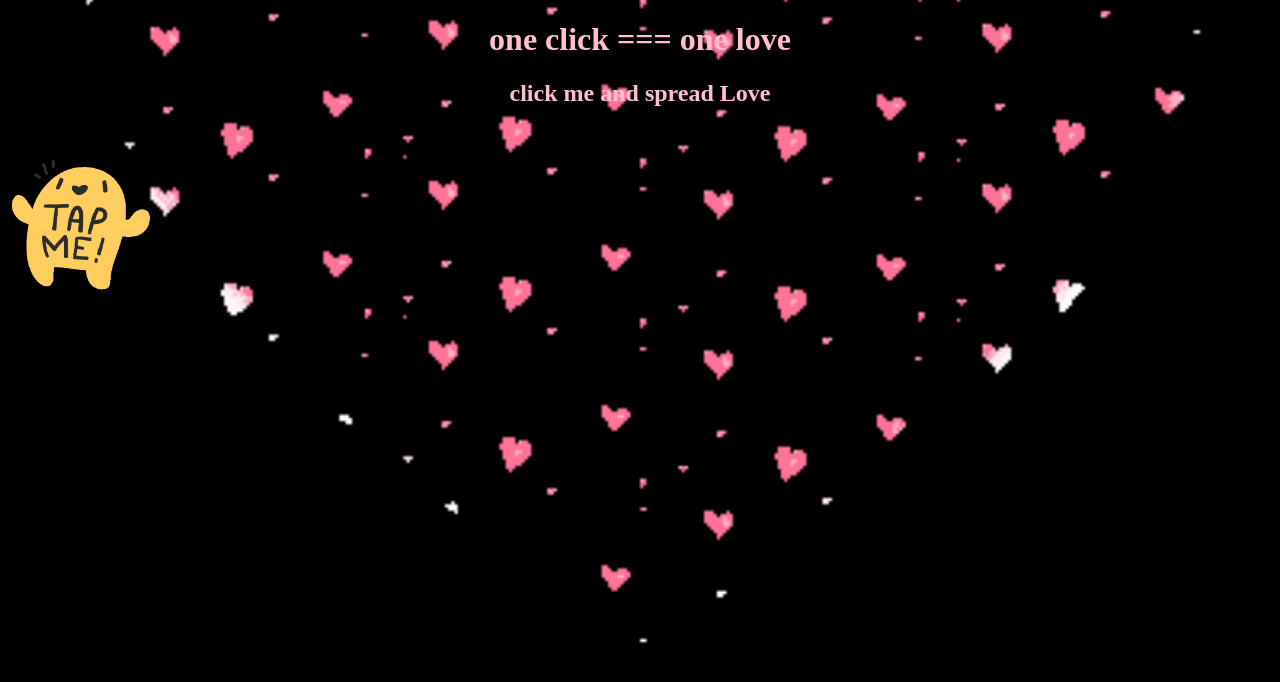
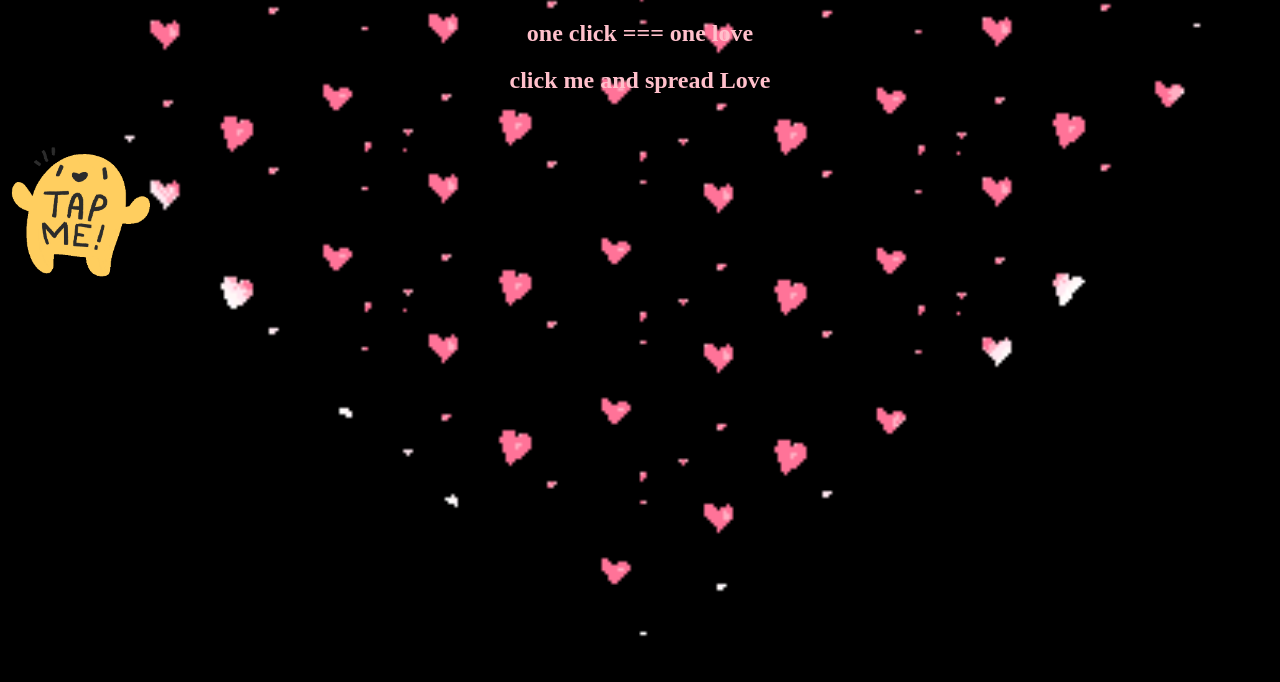
Before and after one commit to Rahulvs2000/Spread_Love, a plain HTML site: page index.html in a window 1280 px wide. Drawn offline with Linux system fonts and the light colour scheme.

Commit message:
Update index.html

```diff
--- a/index.html
+++ b/index.html
@@ -13,7 +13,7 @@
 </head>
 <body>
 
-    <header> <h1>one click === one love </h1></header>
+     <h2>one click === one love </h2>
      <h2>click me and spread Love </h2>  <br>
 
   <div class="click">
```
